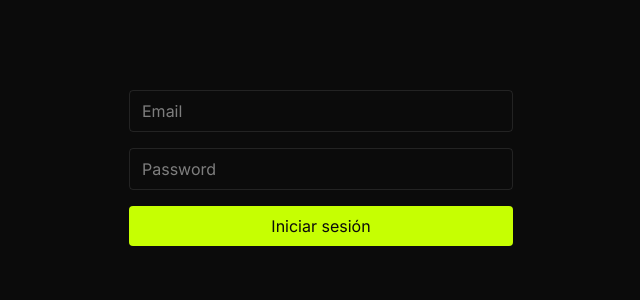
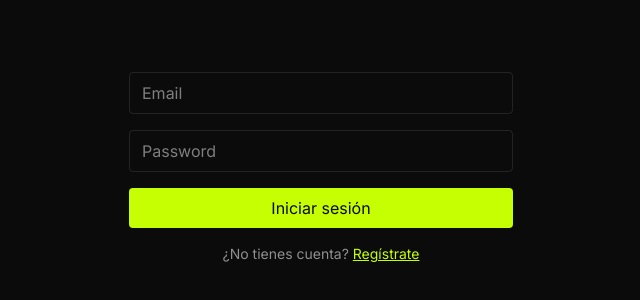
Before and after one commit to JaimeGonz/carga-plus-web, a Next.js app: page /login in a window 1280 px wide. Shown: the part 232-532 px from the top of the page, without its empty margins (319-959 px from the left). Built offline with nearby package versions, Linux system fonts and the light colour scheme.

Commit message:
feat: add link to registration page from login

```diff
--- a/src/app/login/page.tsx
+++ b/src/app/login/page.tsx
@@ -57,6 +57,12 @@
         >
           Iniciar sesión
         </button>
+        <p className="text-sm text-center text-muted-foreground">
+          ¿No tienes cuenta?{" "}
+          <a href="/register" className="text-primary underline">
+            Regístrate
+          </a>
+        </p>
       </form>
     </main>
   );
```
